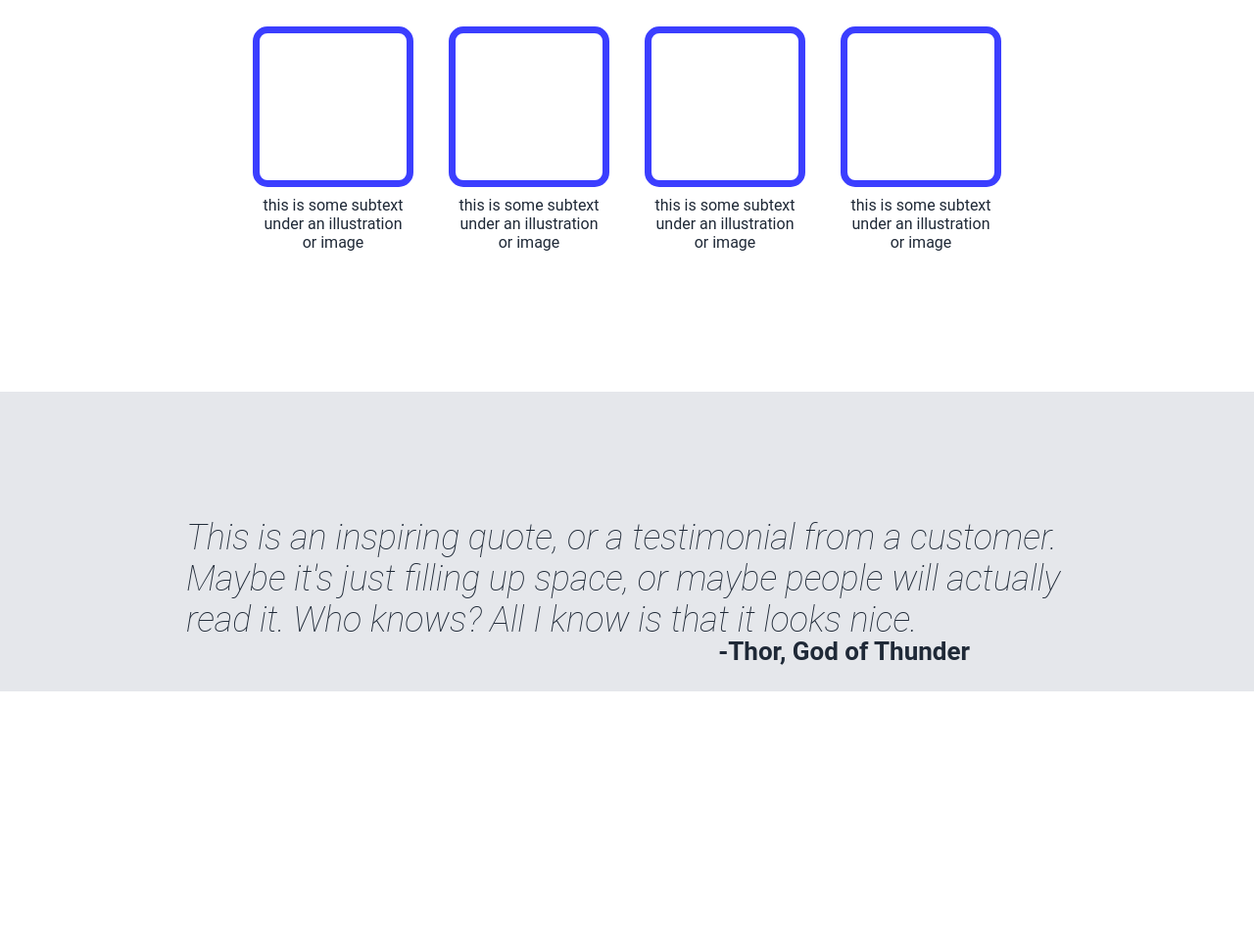
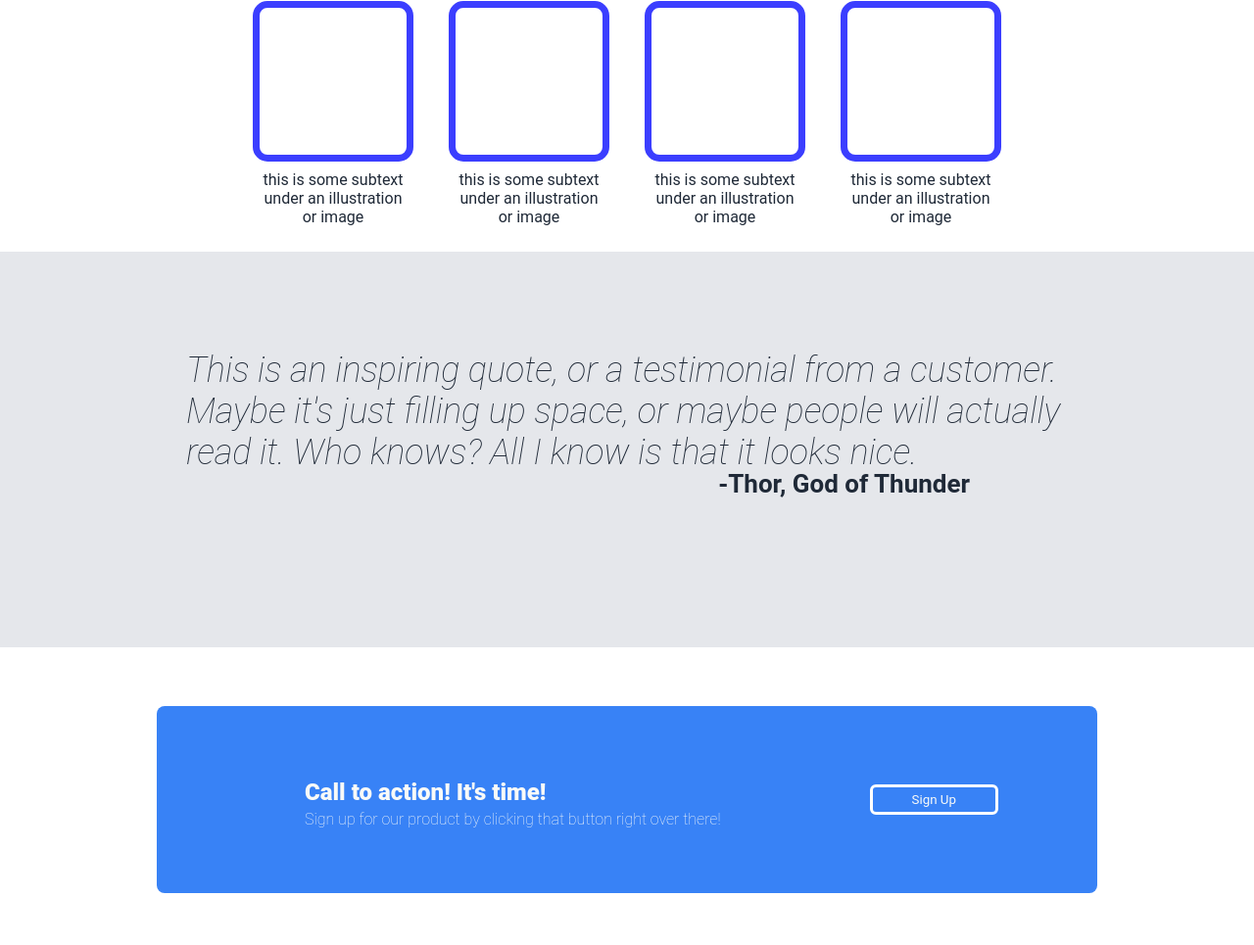
Before and after one commit to iv0rye/landing-page, a plain HTML site: page index.html in a window 1280 px wide. Shown: the part 639-1604 px from the top of the page at 98% size. Before the commit the page ends 1353 px from the top, so only its background shows below. Drawn offline with Linux system fonts and the light colour scheme.

Commit message:
completed call to action box
fixed vertically expanding elements when zooming out by removing % from margins

```diff
--- a/index.html
+++ b/index.html
@@ -62,5 +62,17 @@
             <p class="author">-Thor, God of Thunder</p>
         </div>
     </div>
+
+    <div class="cta-container">
+        <div class="cta">
+            <div class="text">
+                <p class="heading">Call to action! It's time!</p>
+                <p class="subtext">Sign up for our product by clicking that button right over there!</p>
+            </div>
+            <div class="button">
+                <button>Sign Up</button>
+            </div>
+        </div>
+    </div>
 </body>
 </html>
--- a/style.css
+++ b/style.css
@@ -78,7 +78,7 @@ ul {
 .info-container .title {
     color: #1F2937;
     text-align: center;
-    margin: 5%;
+    margin: 50px;
     font-size: 36px;
     font-weight: 900;
 }
@@ -114,11 +114,10 @@ ul {
 .quote {
     display: flex;
     background-color: #E5E7EB;
-    margin-top: 10%;
+    margin: 10px -8px;
     flex-direction: column;
-    margin-left: -8px;
-    margin-right: -8px;
     gap: 0px;
+    padding-bottom: 10%;
 }
 
 .actual-quote {
@@ -126,7 +125,7 @@ ul {
     font-size: 36px;
     color: #1F2937;
     font-weight: 100;
-    margin-top: 10%;
+    margin-top: 100px;
     max-width: 900px;
     align-self: center;
 }
@@ -145,3 +144,39 @@ ul {
     margin-top: -40px;
     margin-right: 100px
 }
+
+.cta-container {
+    display: flex;
+    justify-content: center;
+}
+
+.cta {
+    background-color: #3882F6;
+    border-radius: 8px;
+    padding: 0px 50px;
+    display: flex;
+    align-content: center;
+    justify-content: space-around;
+    margin: 50px 50px;
+    flex-grow: 0.5;
+}
+
+.cta .heading {
+    font-size: 24px;
+}
+
+.cta .subtext {
+    font-weight: lighter;
+    margin-top: -20px
+}
+
+.cta .button {
+    align-self: center;
+}
+
+.cta button {
+    background-color: #3882F6;
+    border-radius: 6px;
+    border: solid white;
+    padding: 5px 40px;
+}
```
